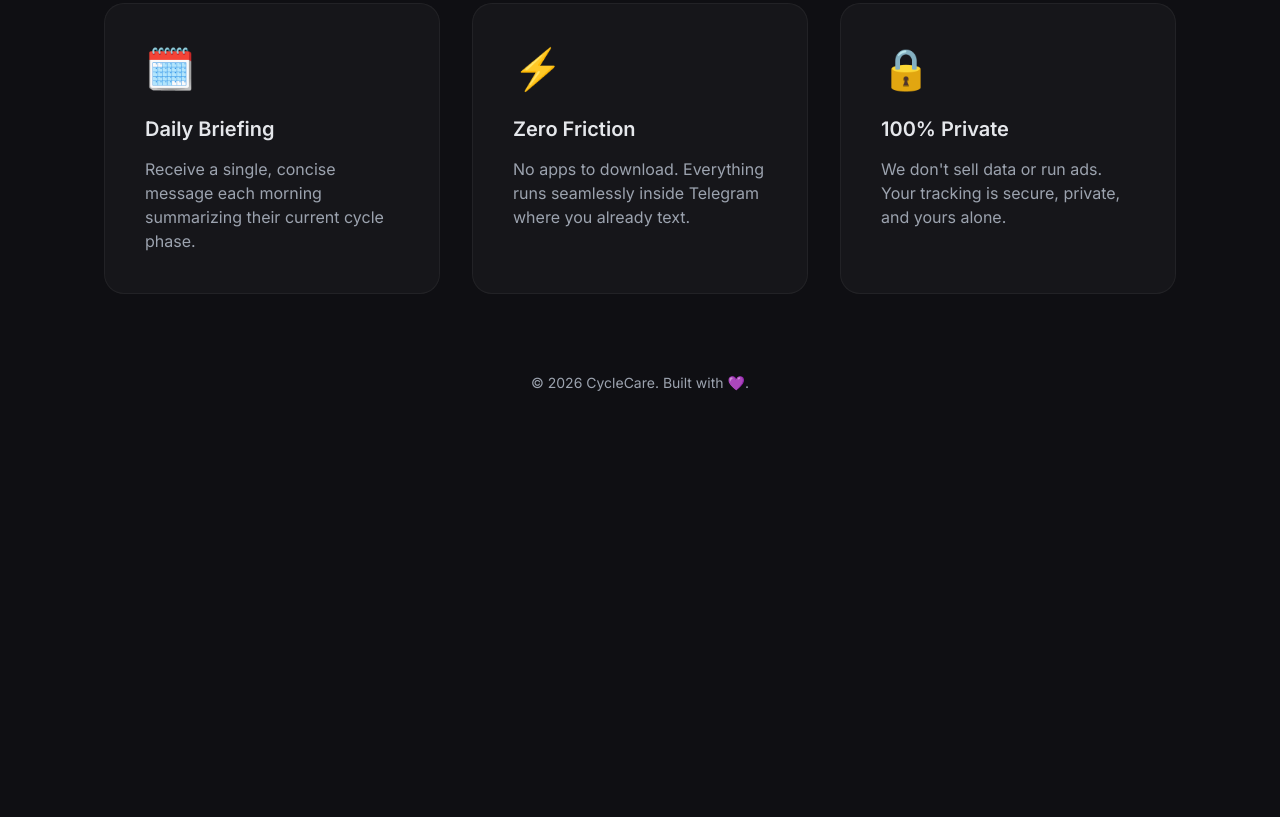
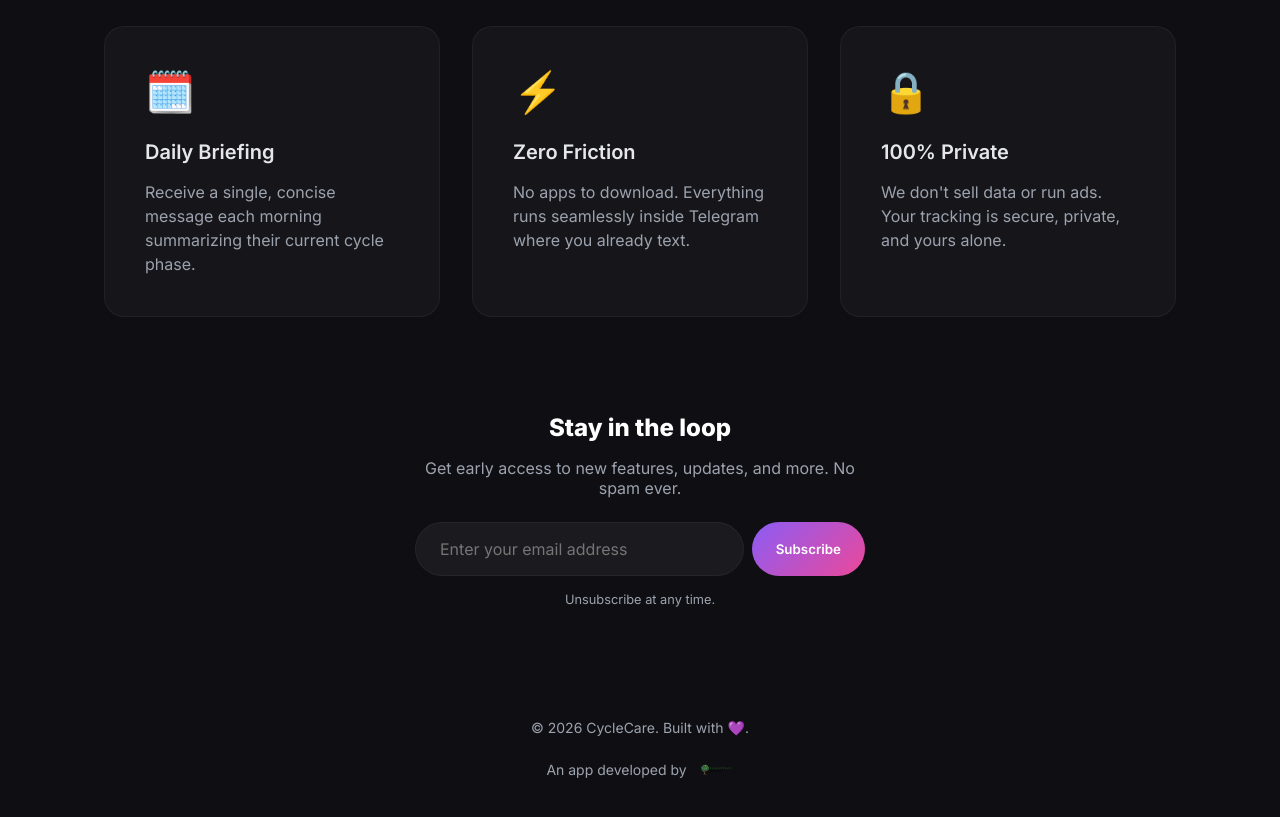
Before and after one commit to robear23/cycle_care, a website: page public/index.html in a window 1280 px wide. Shown: the part 813-1630 px from the top of the page. Before the commit the page ends 1252 px from the top, so only its background shows below. Drawn offline with Linux system fonts and the light colour scheme.

Commit message:
style: fix h1 clipping, add ForestTech logo, add email collection

```diff
--- a/public/index.html
+++ b/public/index.html
@@ -1,15 +1,18 @@
 <!DOCTYPE html>
 <html lang="en">
+
 <head>
     <meta charset="UTF-8">
     <meta name="viewport" content="width=device-width, initial-scale=1.0">
     <title>CycleCare | Never guess your partner's cycle again</title>
-    <meta name="description" content="A quiet, automated Telegram assistant that gives you the heads-up exactly when you need it.">
+    <meta name="description"
+        content="A quiet, automated Telegram assistant that gives you the heads-up exactly when you need it.">
     <link rel="stylesheet" href="/styles.css">
     <link rel="preconnect" href="https://fonts.googleapis.com">
     <link rel="preconnect" href="https://fonts.gstatic.com" crossorigin>
     <link href="https://fonts.googleapis.com/css2?family=Inter:wght@300;400;600;800&display=swap" rel="stylesheet">
 </head>
+
 <body>
     <div class="background-container">
         <div class="blob blob-1"></div>
@@ -27,12 +30,14 @@
         <div class="hero">
             <div class="badge">Free Forever</div>
             <h1>Never guess your partner's cycle again.</h1>
-            <p>A quiet, automated Telegram assistant that gives you the heads-up exactly when you need it. Support them better without the guesswork.</p>
+            <p>A quiet, automated Telegram assistant that gives you the heads-up exactly when you need it. Support them
+                better without the guesswork.</p>
             <div class="cta-container">
                 <a href="https://t.me/cycle_care_bot" class="cta-button" target="_blank" rel="noopener noreferrer">
                     Open in Telegram
                     <svg width="24" height="24" viewBox="0 0 24 24" fill="none" xmlns="http://www.w3.org/2000/svg">
-                        <path d="M5 12H19M19 12L12 5M19 12L12 19" stroke="currentColor" stroke-width="2" stroke-linecap="round" stroke-linejoin="round"/>
+                        <path d="M5 12H19M19 12L12 5M19 12L12 19" stroke="currentColor" stroke-width="2"
+                            stroke-linecap="round" stroke-linejoin="round" />
                     </svg>
                 </a>
             </div>
@@ -55,10 +60,28 @@
                 <p>We don't sell data or run ads. Your tracking is secure, private, and yours alone.</p>
             </div>
         </div>
+
+        <div class="email-container">
+            <h3>Stay in the loop</h3>
+            <p style="font-size: 1rem; color: var(--text-secondary);">Get early access to new features, updates, and
+                more. No spam ever.</p>
+            <!-- Form visually handled, connect 'action' to Formspree, Mailchimp, etc later -->
+            <form class="email-form"
+                onsubmit="event.preventDefault(); alert('Thanks for subscribing! We\'ll be in touch.'); this.reset();">
+                <input type="email" name="email" placeholder="Enter your email address" required>
+                <button type="submit">Subscribe</button>
+            </form>
+            <p class="email-note">Unsubscribe at any time.</p>
+        </div>
     </main>
 
     <footer>
         <p>&copy; 2026 CycleCare. Built with 💜.</p>
+        <a href="https://foresttechsolutions.net/" target="_blank" rel="noopener noreferrer" class="footer-logo">
+            <span>An app developed by</span>
+            <img src="/foresttech_logo.png" alt="ForestTech Solutions Logo" class="footer-img">
+        </a>
     </footer>
 </body>
+
 </html>
--- a/public/styles.css
+++ b/public/styles.css
@@ -145,7 +145,9 @@ main {
 h1 {
     font-size: clamp(3rem, 6vw, 5rem);
     font-weight: 800;
-    line-height: 1.1;
+    line-height: 1.2;
+    padding-bottom: 0.1em;
+    /* Fixes descender clipping below the text */
     letter-spacing: -2px;
     margin-bottom: 1.5rem;
     background: linear-gradient(to right, #ffffff, #a5b4fc);
@@ -265,6 +267,93 @@ footer {
     width: 100%;
 }
 
+.footer-logo {
+    display: inline-flex;
+    align-items: center;
+    justify-content: center;
+    gap: 0.75rem;
+    margin-top: 1rem;
+    text-decoration: none;
+    color: var(--text-secondary);
+    transition: color 0.3s ease;
+}
+
+.footer-logo:hover {
+    color: var(--text-primary);
+}
+
+.footer-img {
+    height: 35px;
+    width: auto;
+    background: transparent;
+    border-radius: 4px;
+    /* Slight rounding for safety */
+}
+
+/* Email Collection */
+.email-container {
+    max-width: 450px;
+    margin: 6rem auto 2rem;
+    display: flex;
+    flex-direction: column;
+    gap: 0.5rem;
+    text-align: center;
+    animation: fadeUp 1s ease-out 0.4s forwards;
+    opacity: 0;
+    transform: translateY(20px);
+}
+
+.email-container h3 {
+    font-size: 1.5rem;
+    margin-bottom: 0.5rem;
+}
+
+.email-form {
+    display: flex;
+    gap: 0.5rem;
+    width: 100%;
+    margin-top: 1rem;
+}
+
+.email-form input {
+    flex: 1;
+    padding: 1rem 1.5rem;
+    border-radius: 30px;
+    border: 1px solid var(--glass-border);
+    background: rgba(255, 255, 255, 0.05);
+    color: var(--text-primary);
+    font-size: 1rem;
+    outline: none;
+    transition: all 0.3s ease;
+}
+
+.email-form input:focus {
+    border-color: var(--brand-primary);
+    background: rgba(255, 255, 255, 0.1);
+}
+
+.email-form button {
+    background: linear-gradient(135deg, var(--brand-primary), var(--brand-secondary));
+    color: white;
+    border: none;
+    padding: 0 1.5rem;
+    border-radius: 30px;
+    font-weight: 600;
+    cursor: pointer;
+    transition: all 0.3s ease;
+}
+
+.email-form button:hover {
+    transform: translateY(-2px);
+    box-shadow: 0 5px 15px -5px rgba(139, 92, 246, 0.5);
+}
+
+.email-note {
+    font-size: 0.8rem;
+    color: var(--text-secondary);
+    margin-top: 0.5rem;
+}
+
 /* Animations */
 @keyframes fadeUp {
     to {
```
Also changed, not shown: public/foresttech_logo.png (added).
